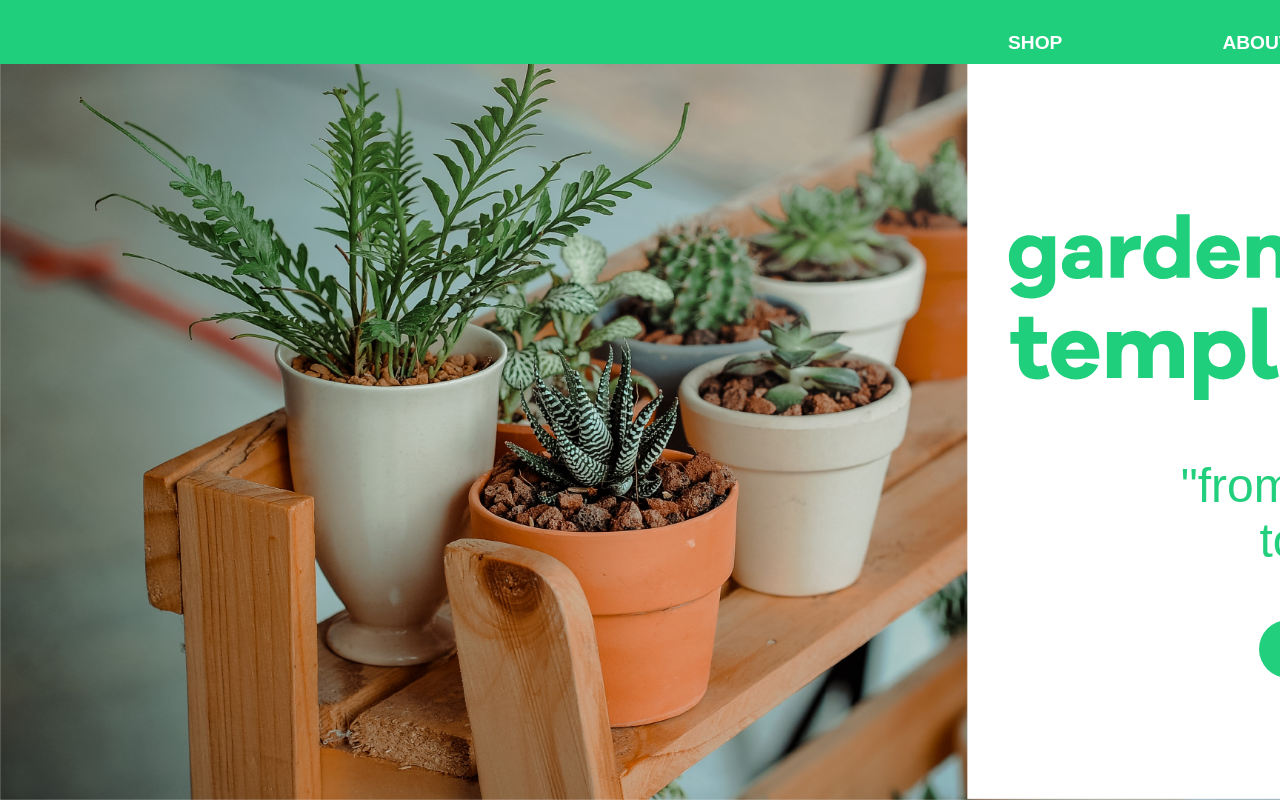
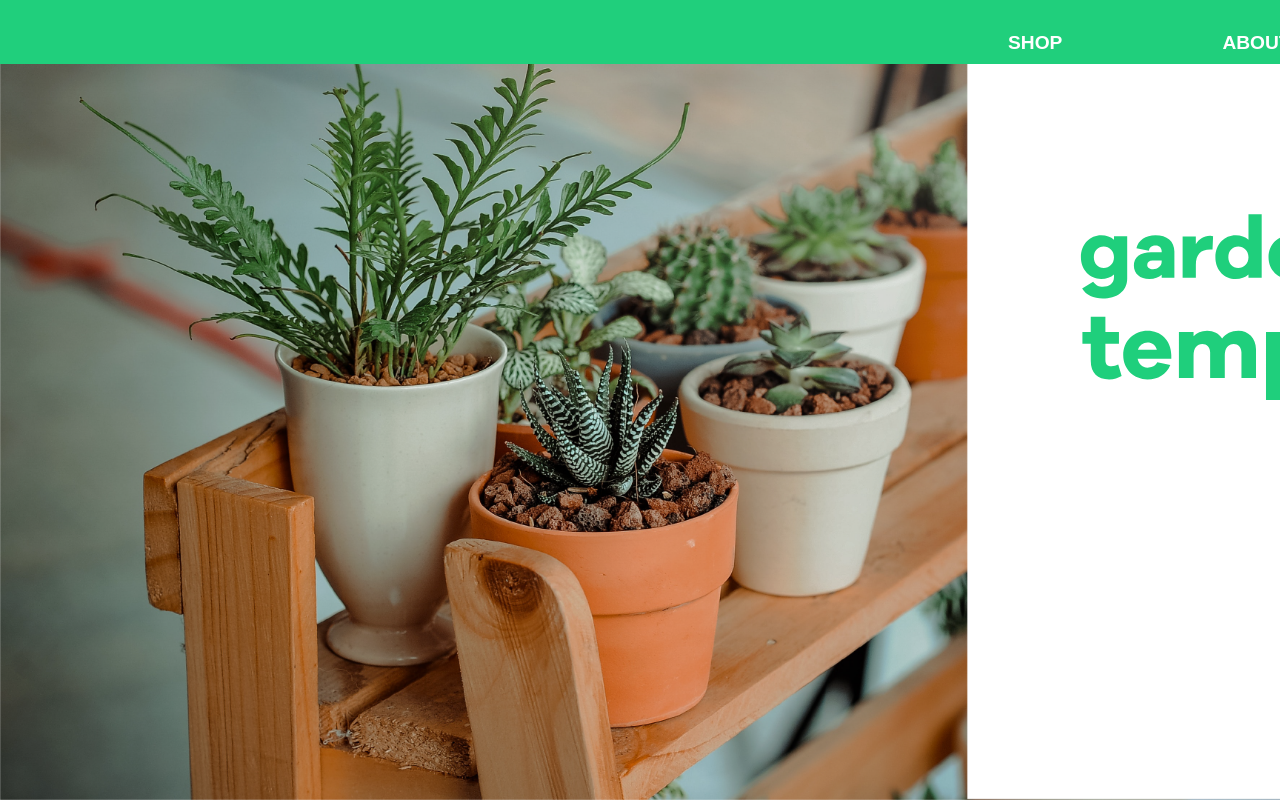
Before and after one commit to donotriplett/GardenPage, an Angular app: page /landing in a window 1280 px wide. Built offline with nearby package versions, Linux system fonts and the light colour scheme; a web font is replaced by a local one.

Commit message:
fixed logo

```diff
--- a/src/app/landing/landing.component.css
+++ b/src/app/landing/landing.component.css
@@ -16,10 +16,11 @@ html { font-family: 'Inter UI', sans-serif; }
   height: 25vh;
   transform: translate(575px, 200px);
   position: fixed;
-
+  margin-left: 4.5em;
 }
 .text-block{
   margin:0;
+  margin-left: 4em;
   width: 400px;
   height: 300px;
   overflow-wrap: break-word;
@@ -50,6 +51,7 @@ button {
         float: middle;
         color:#FFF;
         position: fixed;
+        margin-left: 8.5em;
     }
 
     button:hover {
```
